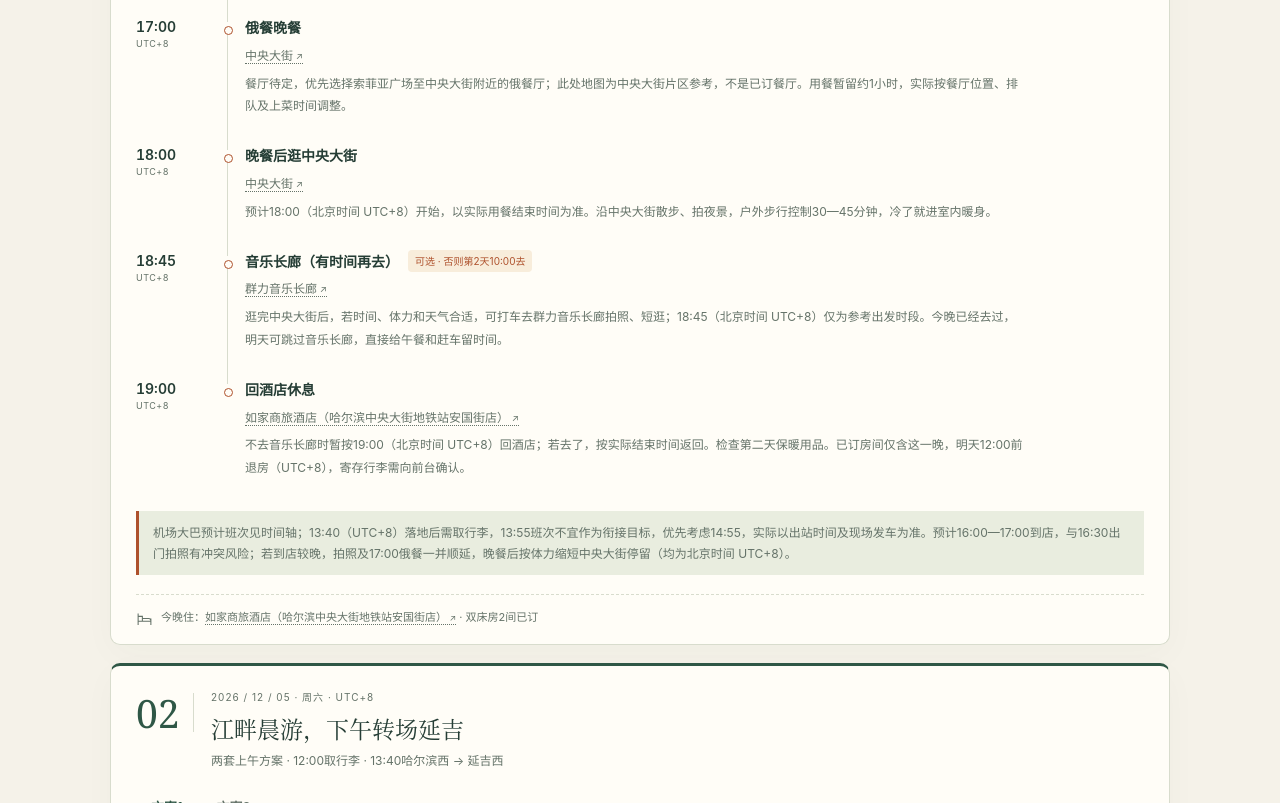
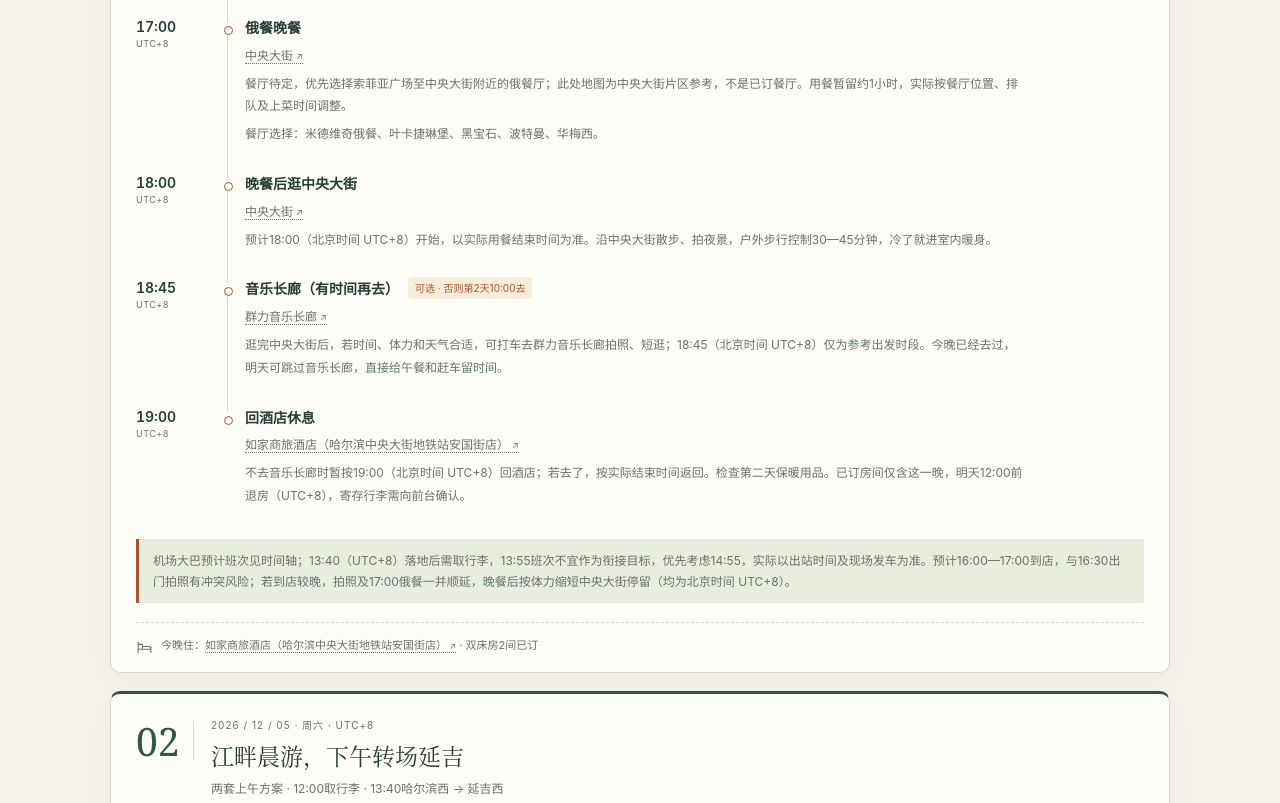
Before and after one commit to limiaomiao075-ux/travel, a plain HTML site: page dongbei-2026.html in a window 1280 px wide. Shown: the part 3500-4303 px from the top of the page. Drawn offline with Linux system fonts and the light colour scheme.

Commit message:
Add Russian restaurant options to day one

```diff
--- a/dongbei-2026.html
+++ b/dongbei-2026.html
@@ -216,7 +216,7 @@ const days=[
   {time:'13:40',title:'抵达哈尔滨，取行李与换装',place:'hrb',booked:true,note:'预留约50—70分钟取行李、穿防寒外层和会合司机，不把落地时刻当作出发去市区的时刻。'},
   {time:'14:40',title:'机场 → 住宿片区',place:'homeinnH',note:'冬季道路接驳按60—100分钟留量，另留大巴下车后前往安国街76号的时间；酒店14:00后可入住，预计16:00—17:00（均UTC+8）到店，按实际候车与路况调整。双床房已订2间。',extraNote:'搭乘机场大巴3号线到中央大街（预计发车时间13:55、14:25、14:55，北京时间 UTC+8），车票20元/人。'},
   {time:'16:30',title:'去索菲亚大教堂拍照',place:'sophia',note:'从酒店前往圣索菲亚教堂广场，在广场拍教堂外观，暂留约15—20分钟并预留赴餐厅时间。不安排教堂内场参观；若到店较晚，拍照和晚餐整体顺延。'},
-  {time:'17:00',title:'俄餐晚餐',place:'central',note:'餐厅待定，优先选择索菲亚广场至中央大街附近的俄餐厅；此处地图为中央大街片区参考，不是已订餐厅。用餐暂留约1小时，实际按餐厅位置、排队及上菜时间调整。'},
+  {time:'17:00',title:'俄餐晚餐',place:'central',note:'餐厅待定，优先选择索菲亚广场至中央大街附近的俄餐厅；此处地图为中央大街片区参考，不是已订餐厅。用餐暂留约1小时，实际按餐厅位置、排队及上菜时间调整。',extraNote:'餐厅选择：米德维奇俄餐、叶卡捷琳堡、黑宝石、波特曼、华梅西。'},
   {time:'18:00',title:'晚餐后逛中央大街',place:'central',note:'预计18:00（北京时间 UTC+8）开始，以实际用餐结束时间为准。沿中央大街散步、拍夜景，户外步行控制30—45分钟，冷了就进室内暖身。'},
   {time:'18:45',title:'音乐长廊（有时间再去）',place:'music',ticket:'可选 · 否则第2天10:00去',optional:true,note:'逛完中央大街后，若时间、体力和天气合适，可打车去群力音乐长廊拍照、短逛；18:45（北京时间 UTC+8）仅为参考出发时段。今晚已经去过，明天可跳过音乐长廊，直接给午餐和赶车留时间。'},
   {time:'19:00',title:'回酒店休息',place:'homeinnH',note:'不去音乐长廊时暂按19:00（北京时间 UTC+8）回酒店；若去了，按实际结束时间返回。检查第二天保暖用品。已订房间仅含这一晚，明天12:00前退房（UTC+8），寄存行李需向前台确认。'}
```
